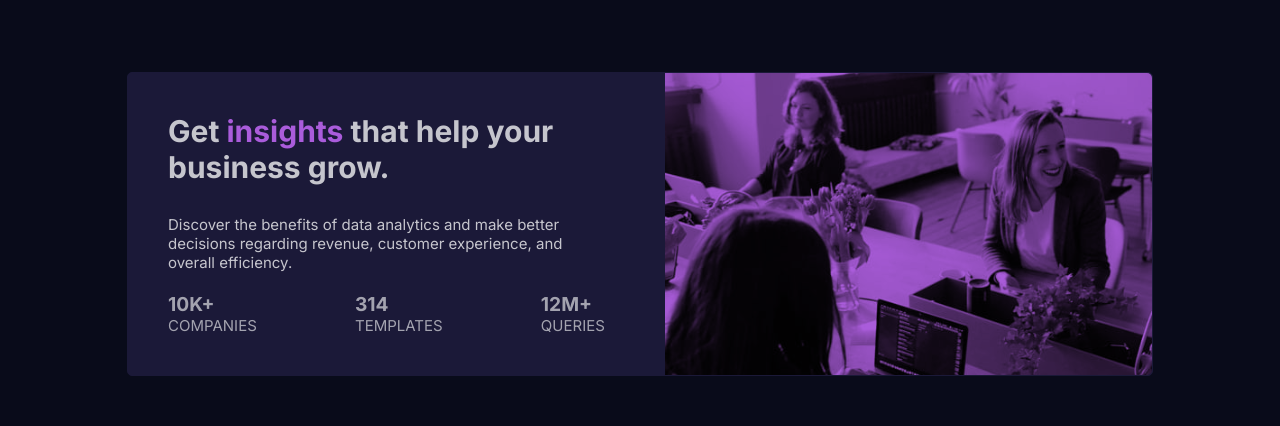
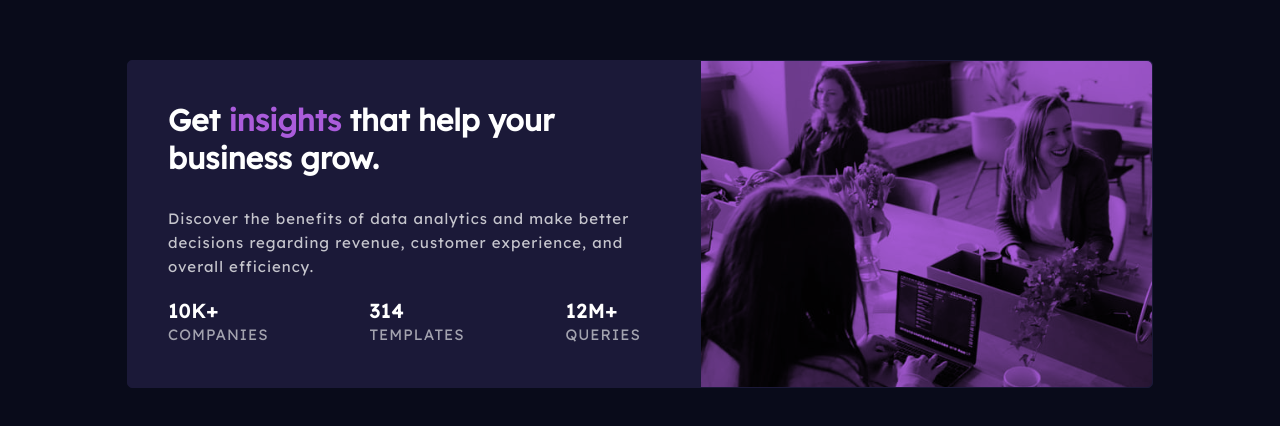
Before and after one commit to amien020596/Stats-preview-card-component, a plain HTML site: page index.html in a window 1280 px wide. Shown: the part 176-602 px from the top of the page. Drawn offline with Linux system fonts and the light colour scheme.

Commit message:
update feedback

```diff
--- a/style.css
+++ b/style.css
@@ -4,9 +4,13 @@
 }
 body{
   font-size: 15px;
-  font-family: 'Inter', sans-serif;
+  font-family: 'Lexend Deca', sans-serif;
   background-color: hsl(233, 47%, 7%);
   color:hsl(0, 0%, 100%);
+}
+p{
+  letter-spacing: 1px;
+  line-height: 1.5rem;
 }
 .card{
   border:1px solid hsl(244, 38%, 16%);
@@ -28,13 +32,14 @@ body{
 
 }
 .info{
-  color:hsla(0, 0%, 100%, 0.75);
+  color:hsla(0, 0%, 100%);
 }
 .info h1 > span{
   color:hsl(277, 64%, 61%);
 }
 .info > p {
   margin-top:30px;
+  color:hsla(0, 0%, 100%, 0.75);
 }
 .card .images-card{
   background: url(./images/image-header-desktop.jpg) #aa5cdb;
@@ -51,6 +56,8 @@ body{
   display: flex;
   width: inherit;
   flex-direction: row;
+  line-height: 1.5rem;
+  letter-spacing: 1px;
   justify-content: space-between;
   color:hsla(0, 0%, 100%, 0.6);
 }
@@ -62,7 +69,7 @@ body{
   display: inherit;
   font-weight: 700;
   font-size: 1.2rem;
-
+  color:hsla(0, 0%, 100%);
 }
 .statistic .templates{
   display: block;
@@ -73,6 +80,7 @@ body{
   display: inherit;
   font-weight: 700;
   font-size: 1.2rem;
+  color:hsla(0, 0%, 100%);
 
 }
 .statistic .queries{
@@ -83,6 +91,7 @@ body{
   display: inherit;
   font-weight: 700;
   font-size: 1.2rem;
+  color:hsla(0, 0%, 100%);
 
 }
 
```
